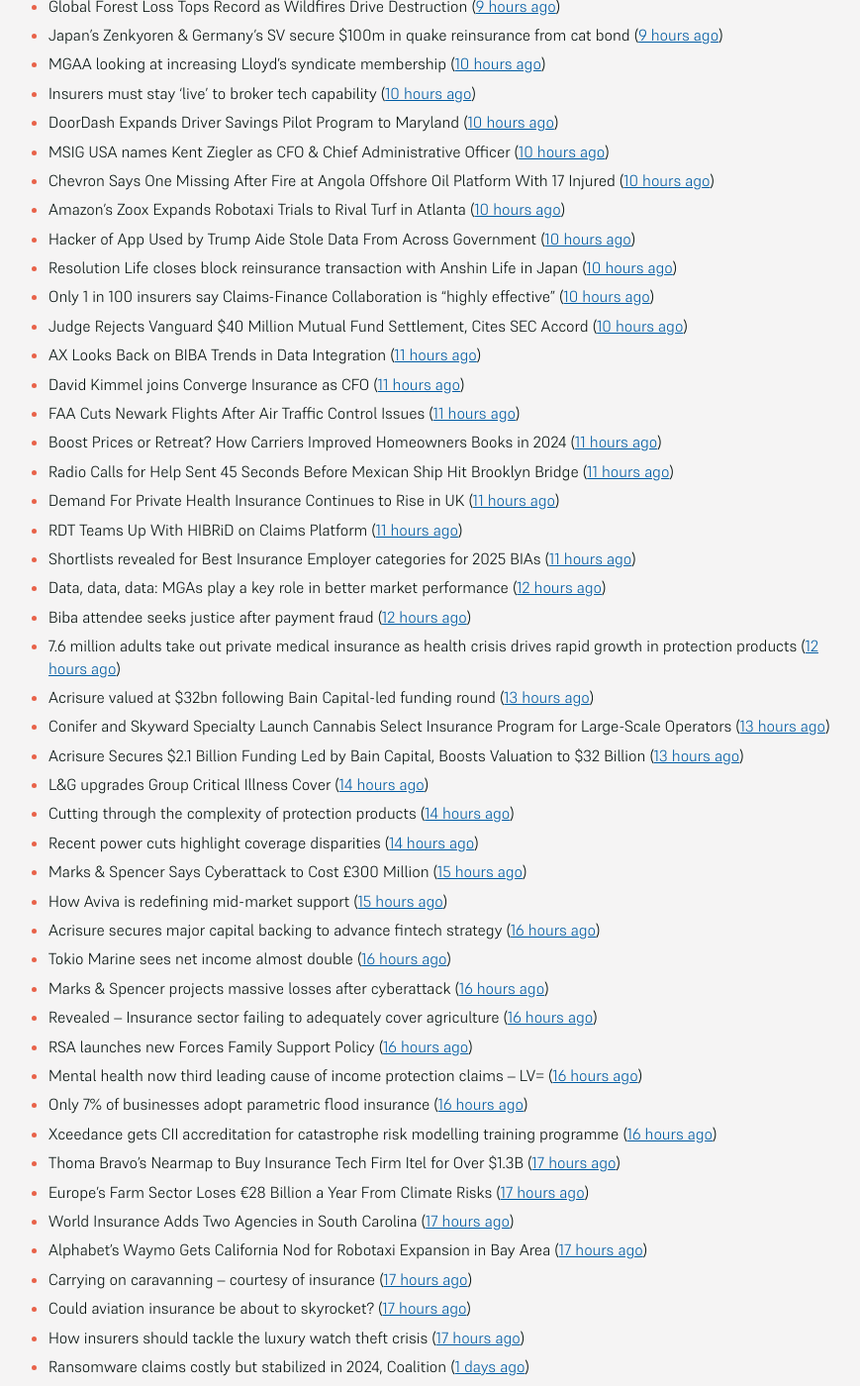
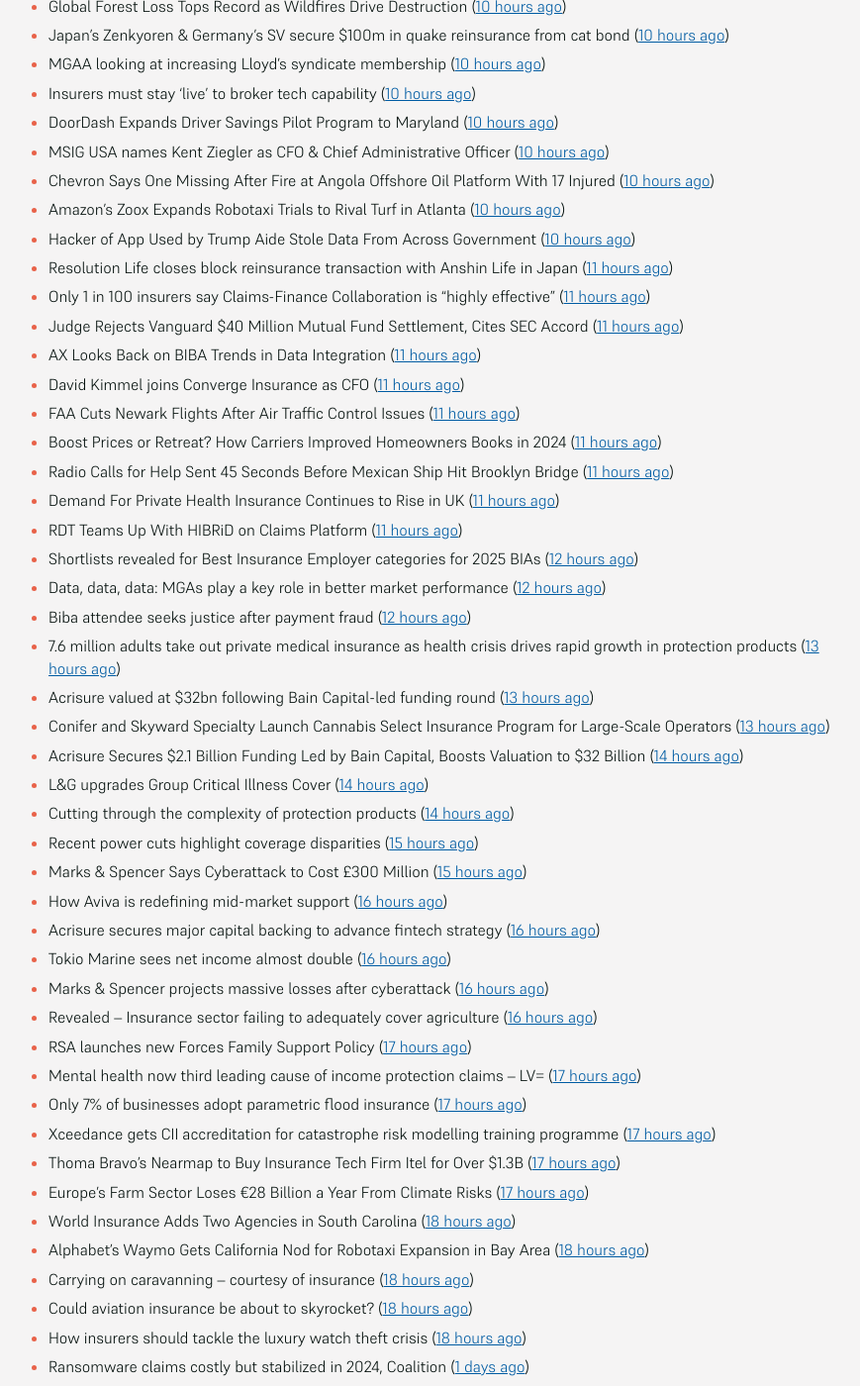
Before and after one commit to mat-0/feeds.thechels.uk, a Jekyll site: the page built from index.md, in a window 1280 px wide and 1400 px high, scrolled down 1118 px. Shown: the whole window at 99% size, without its empty margins (215-1084 px from the left). Built offline with Jekyll 4.4.1, drawn with Linux system fonts in a browser that asks for light colours; some of the changed text lies outside the part shown.

Commit message:
New Feed

```diff
--- a/index.md
+++ b/index.md
@@ -13,30 +13,30 @@ description: Latest Updates
 - Customer strategy: Clearing up flood insurance coverage confusion ([2 hours ago](https://www.dig-in.com/opinion/clearing-up-flood-insurance-coverage-confusion))
 - Europe's farm sector loses $31.5B a year from climate risks ([3 hours ago](https://www.dig-in.com/articles/europes-farm-sector-loses-31-5b-a-year-from-climate-risks))
 - State Farm Still Wants a 30% Rate Increase in California ([4 hours ago](https://www.insurancejournal.com/news/west/2025/05/21/824685.htm))
-- Verizon-Frontier deal gets green light after ending DEI commitments ([4 hours ago](https://www.insurancebusinessmag.com/uk/business-strategy/verizonfrontier-deal-gets-green-light-after-ending-dei-commitments-536482.aspx))
-- Shortage of Overnight Truck Parking Blamed for 2023 Fatal Bus Crash in Illinois ([5 hours ago](https://www.insurancejournal.com/news/midwest/2025/05/21/824679.htm))
+- Verizon-Frontier deal gets green light after ending DEI commitments ([5 hours ago](https://www.insurancebusinessmag.com/uk/business-strategy/verizonfrontier-deal-gets-green-light-after-ending-dei-commitments-536482.aspx))
+- Shortage of Overnight Truck Parking Blamed for 2023 Fatal Bus Crash in Illinois ([6 hours ago](https://www.insurancejournal.com/news/midwest/2025/05/21/824679.htm))
 - Austin Bar to Pay $42K Over Pregnancy Discrimination Lawsuit ([6 hours ago](https://www.insurancejournal.com/news/southcentral/2025/05/21/824675.htm))
 - First MainStreet Adds 2 Midwest Agencies ([6 hours ago](https://www.insurancejournal.com/news/midwest/2025/05/21/824669.htm))
 - People Moves: CIS Promotes Gardea, Jr., Adds Felder to Leadership Team ([6 hours ago](https://www.insurancejournal.com/news/southcentral/2025/05/21/824664.htm))
-- TransRe calls for urgent and substantial D&O price increases amid unprofitable market conditions ([6 hours ago](https://www.reinsurancene.ws/transre-calls-for-urgent-and-substantial-do-price-increases-amid-unprofitable-market-conditions/))
+- TransRe calls for urgent and substantial D&O price increases amid unprofitable market conditions ([7 hours ago](https://www.reinsurancene.ws/transre-calls-for-urgent-and-substantial-do-price-increases-amid-unprofitable-market-conditions/))
 - M&S estimates £300m hit to operating profit from recent cyberattack ([7 hours ago](https://www.reinsurancene.ws/ms-estimates-300m-hit-to-operating-profit-from-recent-cyberattack/))
 - New Insurance Solution Aims to Cover US Cannabis Producers ([7 hours ago](https://insurance-edge.net/2025/05/21/new-insurance-solution-aims-to-cover-us-cannabis-producers/))
-- EU to Propose Removing Business Barriers to Enhance Competitiveness Amid US Tariffs ([7 hours ago](https://www.insurancejournal.com/news/international/2025/05/21/824643.htm))
-- Reinsurance capacity growth supports Philippine’s non-life insurance stable outlook: AM Best ([7 hours ago](https://www.reinsurancene.ws/reinsurance-capacity-growth-supports-philippines-non-life-insurance-stable-outlook-am-best/))
-- Quandri Appoints Patrick Mulroy as Head of Strategy and Partnerships to Spearhead North American Expansion ([7 hours ago](https://www.insurtechinsights.com/quandri-appoints-patrick-mulroy-as-head-of-strategy-and-partnerships-to-spearhead-north-american-expansion/))
+- EU to Propose Removing Business Barriers to Enhance Competitiveness Amid US Tariffs ([8 hours ago](https://www.insurancejournal.com/news/international/2025/05/21/824643.htm))
+- Reinsurance capacity growth supports Philippine’s non-life insurance stable outlook: AM Best ([8 hours ago](https://www.reinsurancene.ws/reinsurance-capacity-growth-supports-philippines-non-life-insurance-stable-outlook-am-best/))
+- Quandri Appoints Patrick Mulroy as Head of Strategy and Partnerships to Spearhead North American Expansion ([8 hours ago](https://www.insurtechinsights.com/quandri-appoints-patrick-mulroy-as-head-of-strategy-and-partnerships-to-spearhead-north-american-expansion/))
 - Former Progressive CEO Renwick, 69, Dies ([8 hours ago](https://www.insurancejournal.com/news/national/2025/05/21/824645.htm))
 - Munich Re Ventures closes $125m fund from HSB ([8 hours ago](https://www.reinsurancene.ws/munich-re-ventures-closes-125m-fund-from-hsb/))
 - Hack of Contractor Was at Root of Massive Federal Data Breach ([8 hours ago](https://www.insurancejournal.com/news/national/2025/05/21/824641.htm))
-- US cyber insurance market remains profitable amid slower growth in 2024: Fitch ([8 hours ago](https://www.reinsurancene.ws/us-cyber-insurance-market-remains-profitable-amid-slower-growth-in-2024-fitch/))
-- Acrisure Secures $2.1 Billion Funding Round for M&A, Tech ([8 hours ago](https://www.insurancejournal.com/news/national/2025/05/21/824637.htm))
+- US cyber insurance market remains profitable amid slower growth in 2024: Fitch ([9 hours ago](https://www.reinsurancene.ws/us-cyber-insurance-market-remains-profitable-amid-slower-growth-in-2024-fitch/))
+- Acrisure Secures $2.1 Billion Funding Round for M&A, Tech ([9 hours ago](https://www.insurancejournal.com/news/national/2025/05/21/824637.htm))
 - Sproutr secures Altai Ventures-led seed funding to fuel growth ([9 hours ago](https://www.reinsurancene.ws/sproutr-secures-altai-ventures-led-seed-funding-to-fuel-growth/))
 - Parametrix Launches Embedded Insurance Coverage for Endpoint Failures via Leading EDR Providers ([9 hours ago](https://www.insurtechinsights.com/parametrix-launches-embedded-insurance-coverage-for-endpoint-failures-via-leading-edr-providers/))
 - Neutrinos Announces Latest Client Win ([9 hours ago](https://insurance-edge.net/2025/05/21/neutrinos-announces-latest-client-win/))
 - Could an In-Car Soundtrack Affect Driver Behaviour? ([9 hours ago](https://insurance-edge.net/2025/05/21/could-an-in-car-soundtrack-affect-driver-behaviour/))
-- People Moves: World Insurance Associates Names Youshock Head of Personal Lines; Belair Appointed President of Technology at Intact Insurance Specialty Solutions ([9 hours ago](https://www.insurancejournal.com/news/national/2025/05/21/824508.htm))
-- New Salmonella Outbreak Tied to Same Florida Grower With Cucumbers Last Year ([9 hours ago](https://www.insurancejournal.com/news/southeast/2025/05/21/824621.htm))
-- Global Forest Loss Tops Record as Wildfires Drive Destruction ([9 hours ago](https://www.insurancejournal.com/news/international/2025/05/21/824618.htm))
-- Japan’s Zenkyoren & Germany’s SV secure $100m in quake reinsurance from cat bond ([9 hours ago](https://www.reinsurancene.ws/japans-zenkyoren-germanys-sv-secure-100m-in-quake-reinsurance-from-cat-bond/))
+- People Moves: World Insurance Associates Names Youshock Head of Personal Lines; Belair Appointed President of Technology at Intact Insurance Specialty Solutions ([10 hours ago](https://www.insurancejournal.com/news/national/2025/05/21/824508.htm))
+- New Salmonella Outbreak Tied to Same Florida Grower With Cucumbers Last Year ([10 hours ago](https://www.insurancejournal.com/news/southeast/2025/05/21/824621.htm))
+- Global Forest Loss Tops Record as Wildfires Drive Destruction ([10 hours ago](https://www.insurancejournal.com/news/international/2025/05/21/824618.htm))
+- Japan’s Zenkyoren & Germany’s SV secure $100m in quake reinsurance from cat bond ([10 hours ago](https://www.reinsurancene.ws/japans-zenkyoren-germanys-sv-secure-100m-in-quake-reinsurance-from-cat-bond/))
 - MGAA looking at increasing Lloyd’s syndicate membership ([10 hours ago](https://www.postonline.co.uk/news/7957794/mgaa-looking-at-increasing-lloyd%E2%80%99s-syndicate-membership))
 - Insurers must stay ‘live’ to broker tech capability ([10 hours ago](https://www.postonline.co.uk/broker/7957792/insurers-must-stay-%E2%80%98live%E2%80%99-to-broker-tech-capability))
 - DoorDash Expands Driver Savings Pilot Program to Maryland ([10 hours ago](https://www.insurancejournal.com/news/east/2025/05/21/824599.htm))
@@ -44,9 +44,9 @@ description: Latest Updates
 - Chevron Says One Missing After Fire at Angola Offshore Oil Platform With 17 Injured ([10 hours ago](https://www.insurancejournal.com/news/international/2025/05/21/824603.htm))
 - Amazon’s Zoox Expands Robotaxi Trials to Rival Turf in Atlanta ([10 hours ago](https://www.insurancejournal.com/news/southeast/2025/05/21/824605.htm))
 - Hacker of App Used by Trump Aide Stole Data From Across Government ([10 hours ago](https://www.insurancejournal.com/news/national/2025/05/21/824594.htm))
-- Resolution Life closes block reinsurance transaction with Anshin Life in Japan ([10 hours ago](https://www.reinsurancene.ws/resolution-life-closes-block-reinsurance-transaction-with-anshin-life-in-japan/))
-- Only 1 in 100 insurers say Claims-Finance Collaboration is “highly effective” ([10 hours ago](https://ifamagazine.com/only-1-in-100-insurers-say-claims-finance-collaboration-is-highly-effective/))
-- Judge Rejects Vanguard $40 Million Mutual Fund Settlement, Cites SEC Accord ([10 hours ago](https://www.insurancejournal.com/news/east/2025/05/21/824595.htm))
+- Resolution Life closes block reinsurance transaction with Anshin Life in Japan ([11 hours ago](https://www.reinsurancene.ws/resolution-life-closes-block-reinsurance-transaction-with-anshin-life-in-japan/))
+- Only 1 in 100 insurers say Claims-Finance Collaboration is “highly effective” ([11 hours ago](https://ifamagazine.com/only-1-in-100-insurers-say-claims-finance-collaboration-is-highly-effective/))
+- Judge Rejects Vanguard $40 Million Mutual Fund Settlement, Cites SEC Accord ([11 hours ago](https://www.insurancejournal.com/news/east/2025/05/21/824595.htm))
 - AX Looks Back on BIBA Trends in Data Integration ([11 hours ago](https://insurance-edge.net/2025/05/21/ax-looks-back-on-biba-trends-in-data-integration/))
 - David Kimmel joins Converge Insurance as CFO ([11 hours ago](https://www.reinsurancene.ws/david-kimmel-joins-converge-insurance-as-cfo/))
 - FAA Cuts Newark Flights After Air Traffic Control Issues ([11 hours ago](https://www.insurancejournal.com/news/east/2025/05/21/824589.htm))
@@ -54,33 +54,33 @@ description: Latest Updates
 - Radio Calls for Help Sent 45 Seconds Before Mexican Ship Hit Brooklyn Bridge ([11 hours ago](https://www.insurancejournal.com/news/east/2025/05/21/824582.htm))
 - Demand For Private Health Insurance Continues to Rise in UK ([11 hours ago](https://insurance-edge.net/2025/05/21/demand-for-private-health-insurance-continues-to-rise-in-uk/))
 - RDT Teams Up With HIBRiD on Claims Platform ([11 hours ago](https://insurance-edge.net/2025/05/21/rdt-teams-up-with-hibrid-on-claims-platform/))
-- Shortlists revealed for Best Insurance Employer categories for 2025 BIAs ([11 hours ago](https://www.postonline.co.uk/broker/7957793/shortlists-revealed-for-best-insurance-employer-categories-for-2025-bias))
+- Shortlists revealed for Best Insurance Employer categories for 2025 BIAs ([12 hours ago](https://www.postonline.co.uk/broker/7957793/shortlists-revealed-for-best-insurance-employer-categories-for-2025-bias))
 - Data, data, data: MGAs play a key role in better market performance ([12 hours ago](https://www.insurancebusinessmag.com/uk/news/columns/data-data-data-mgas-play-a-key-role-in-better-market-performance-536399.aspx))
 - Biba attendee seeks justice after payment fraud ([12 hours ago](https://www.postonline.co.uk/news/7957800/biba-attendee-seeks-justice-after-payment-fraud))
-- 7.6 million adults take out private medical insurance as health crisis drives rapid growth in protection products ([12 hours ago](https://ifamagazine.com/7-6-million-adults-take-out-private-medical-insurance-as-health-crisis-drives-rapid-growth-in-protection-products/))
+- 7.6 million adults take out private medical insurance as health crisis drives rapid growth in protection products ([13 hours ago](https://ifamagazine.com/7-6-million-adults-take-out-private-medical-insurance-as-health-crisis-drives-rapid-growth-in-protection-products/))
 - Acrisure valued at $32bn following Bain Capital-led funding round ([13 hours ago](https://www.postonline.co.uk/broker/7957799/acrisure-valued-at-32bn-following-bain-capital-led-funding-round))
 - Conifer and Skyward Specialty Launch Cannabis Select Insurance Program for Large-Scale Operators ([13 hours ago](https://www.insurtechinsights.com/conifer-and-skyward-specialty-launch-cannabis-select-insurance-program-for-large-scale-operators/))
-- Acrisure Secures $2.1 Billion Funding Led by Bain Capital, Boosts Valuation to $32 Billion ([13 hours ago](https://www.insurtechinsights.com/acrisure-secures-2-1-billion-funding-led-by-bain-capital-boosts-valuation-to-32-billion/))
+- Acrisure Secures $2.1 Billion Funding Led by Bain Capital, Boosts Valuation to $32 Billion ([14 hours ago](https://www.insurtechinsights.com/acrisure-secures-2-1-billion-funding-led-by-bain-capital-boosts-valuation-to-32-billion/))
 - L&G upgrades Group Critical Illness Cover ([14 hours ago](https://ifamagazine.com/lg-upgrades-group-critical-illness-cover/))
 - Cutting through the complexity of protection products ([14 hours ago](https://ifamagazine.com/cutting-through-the-complexity-of-protection-products/))
-- Recent power cuts highlight coverage disparities ([14 hours ago](https://www.postonline.co.uk/commercial/7957791/recent-power-cuts-highlight-coverage-disparities))
+- Recent power cuts highlight coverage disparities ([15 hours ago](https://www.postonline.co.uk/commercial/7957791/recent-power-cuts-highlight-coverage-disparities))
 - Marks & Spencer Says Cyberattack to Cost £300 Million ([15 hours ago](https://www.insurancejournal.com/news/international/2025/05/21/824570.htm))
-- How Aviva is redefining mid-market support ([15 hours ago](https://www.insurancebusinessmag.com/uk/news/breaking-news/how-aviva-is-redefining-midmarket-support-535375.aspx))
+- How Aviva is redefining mid-market support ([16 hours ago](https://www.insurancebusinessmag.com/uk/news/breaking-news/how-aviva-is-redefining-midmarket-support-535375.aspx))
 - Acrisure secures major capital backing to advance fintech strategy ([16 hours ago](https://www.insurancebusinessmag.com/uk/news/breaking-news/acrisure-secures-major-capital-backing-to-advance-fintech-strategy-536392.aspx))
 - Tokio Marine sees net income almost double ([16 hours ago](https://www.insurancebusinessmag.com/uk/news/breaking-news/tokio-marine-sees-net-income-almost-double-536377.aspx))
 - Marks & Spencer projects massive losses after cyberattack ([16 hours ago](https://www.insurancebusinessmag.com/uk/news/cyber/marks-and-spencer-projects-massive-losses-after-cyberattack-536391.aspx))
 - Revealed – Insurance sector failing to adequately cover agriculture ([16 hours ago](https://www.insurancebusinessmag.com/uk/news/breaking-news/revealed--insurance-sector-failing-to-adequately-cover-agriculture-536376.aspx))
-- RSA launches new Forces Family Support Policy ([16 hours ago](https://www.insurancebusinessmag.com/uk/news/breaking-news/rsa-launches-new-forces-family-support-policy-536375.aspx))
-- Mental health now third leading cause of income protection claims – LV= ([16 hours ago](https://www.insurancebusinessmag.com/uk/news/life-insurance/mental-health-now-third-leading-cause-of-income-protection-claims--lv-536390.aspx))
-- Only 7% of businesses adopt parametric flood insurance ([16 hours ago](https://www.postonline.co.uk/news/7957796/only-7-of-businesses-adopt-parametric-flood-insurance))
-- Xceedance gets CII accreditation for catastrophe risk modelling training programme ([16 hours ago](https://www.insurancebusinessmag.com/uk/news/catastrophe/xceedance-gets-cii-accreditation-for-catastrophe-risk-modelling-training-programme-536374.aspx))
+- RSA launches new Forces Family Support Policy ([17 hours ago](https://www.insurancebusinessmag.com/uk/news/breaking-news/rsa-launches-new-forces-family-support-policy-536375.aspx))
+- Mental health now third leading cause of income protection claims – LV= ([17 hours ago](https://www.insurancebusinessmag.com/uk/news/life-insurance/mental-health-now-third-leading-cause-of-income-protection-claims--lv-536390.aspx))
+- Only 7% of businesses adopt parametric flood insurance ([17 hours ago](https://www.postonline.co.uk/news/7957796/only-7-of-businesses-adopt-parametric-flood-insurance))
+- Xceedance gets CII accreditation for catastrophe risk modelling training programme ([17 hours ago](https://www.insurancebusinessmag.com/uk/news/catastrophe/xceedance-gets-cii-accreditation-for-catastrophe-risk-modelling-training-programme-536374.aspx))
 - Thoma Bravo’s Nearmap to Buy Insurance Tech Firm Itel for Over $1.3B ([17 hours ago](https://www.insurancejournal.com/news/national/2025/05/21/824558.htm))
 - Europe’s Farm Sector Loses €28 Billion a Year From Climate Risks ([17 hours ago](https://www.insurancejournal.com/news/international/2025/05/21/824536.htm))
-- World Insurance Adds Two Agencies in South Carolina ([17 hours ago](https://www.insurancejournal.com/news/southeast/2025/05/21/824482.htm))
-- Alphabet’s Waymo Gets California Nod for Robotaxi Expansion in Bay Area ([17 hours ago](https://www.insurancejournal.com/news/west/2025/05/21/824562.htm))
-- Carrying on caravanning – courtesy of insurance ([17 hours ago](https://www.postonline.co.uk/personal/7957724/carrying-on-caravanning-%E2%80%93-courtesy-of-insurance))
-- Could aviation insurance be about to skyrocket? ([17 hours ago](https://www.postonline.co.uk/commercial/7957567/could-aviation-insurance-be-about-to-skyrocket))
-- How insurers should tackle the luxury watch theft crisis ([17 hours ago](https://www.postonline.co.uk/claims/7957407/how-insurers-should-tackle-the-luxury-watch-theft-crisis))
+- World Insurance Adds Two Agencies in South Carolina ([18 hours ago](https://www.insurancejournal.com/news/southeast/2025/05/21/824482.htm))
+- Alphabet’s Waymo Gets California Nod for Robotaxi Expansion in Bay Area ([18 hours ago](https://www.insurancejournal.com/news/west/2025/05/21/824562.htm))
+- Carrying on caravanning – courtesy of insurance ([18 hours ago](https://www.postonline.co.uk/personal/7957724/carrying-on-caravanning-%E2%80%93-courtesy-of-insurance))
+- Could aviation insurance be about to skyrocket? ([18 hours ago](https://www.postonline.co.uk/commercial/7957567/could-aviation-insurance-be-about-to-skyrocket))
+- How insurers should tackle the luxury watch theft crisis ([18 hours ago](https://www.postonline.co.uk/claims/7957407/how-insurers-should-tackle-the-luxury-watch-theft-crisis))
 - Ransomware claims costly but stabilized in 2024, Coalition ([1 days ago](https://www.dig-in.com/news/ransomware-claims-costly-but-stabilized-in-2024-coalition))
 - MGAs: Turning financial infrastructure into a strategic advantage ([1 days ago](https://www.dig-in.com/opinion/turning-financial-infrastructure-into-a-strategic-advantage))
 - Insurers must manage governance and bias to comply with AI regulation, experts say ([1 days ago](https://www.dig-in.com/news/ai-governance-and-bias-become-compliance-issues-for-insurers))
```
